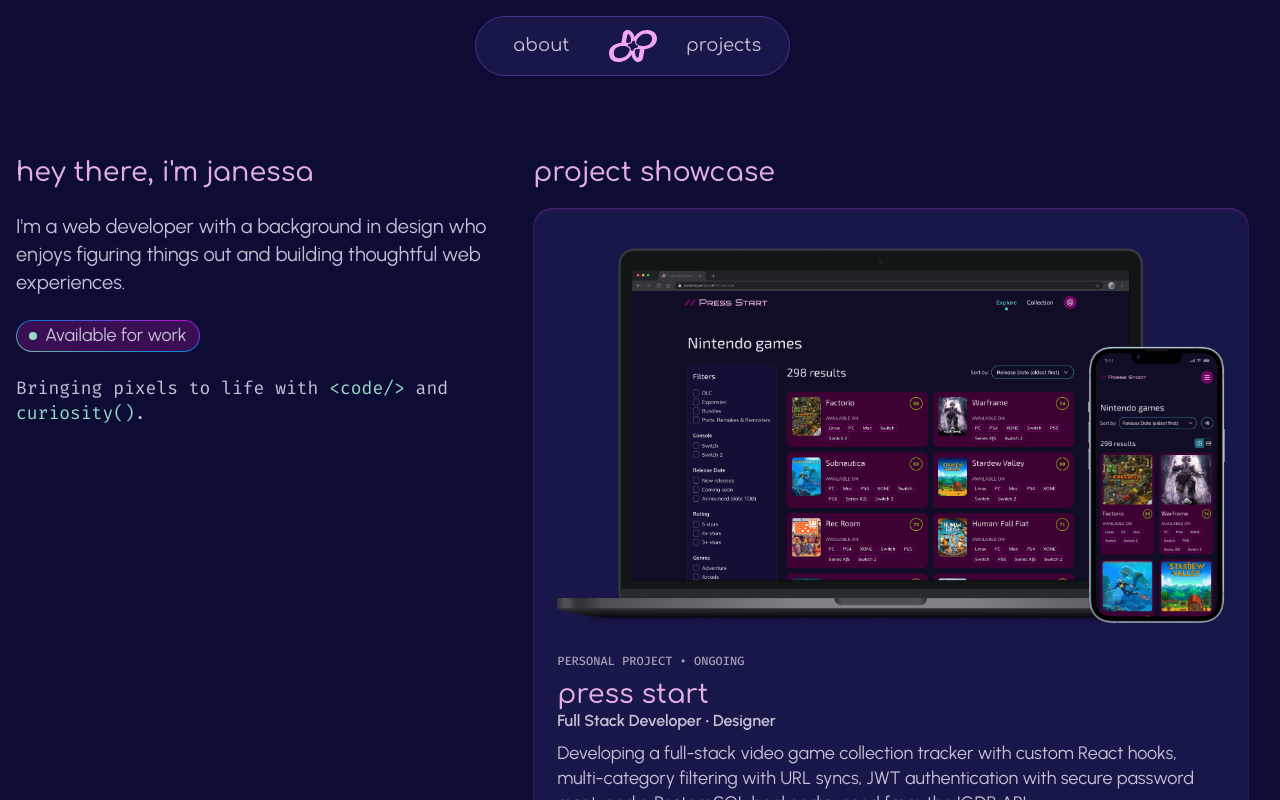
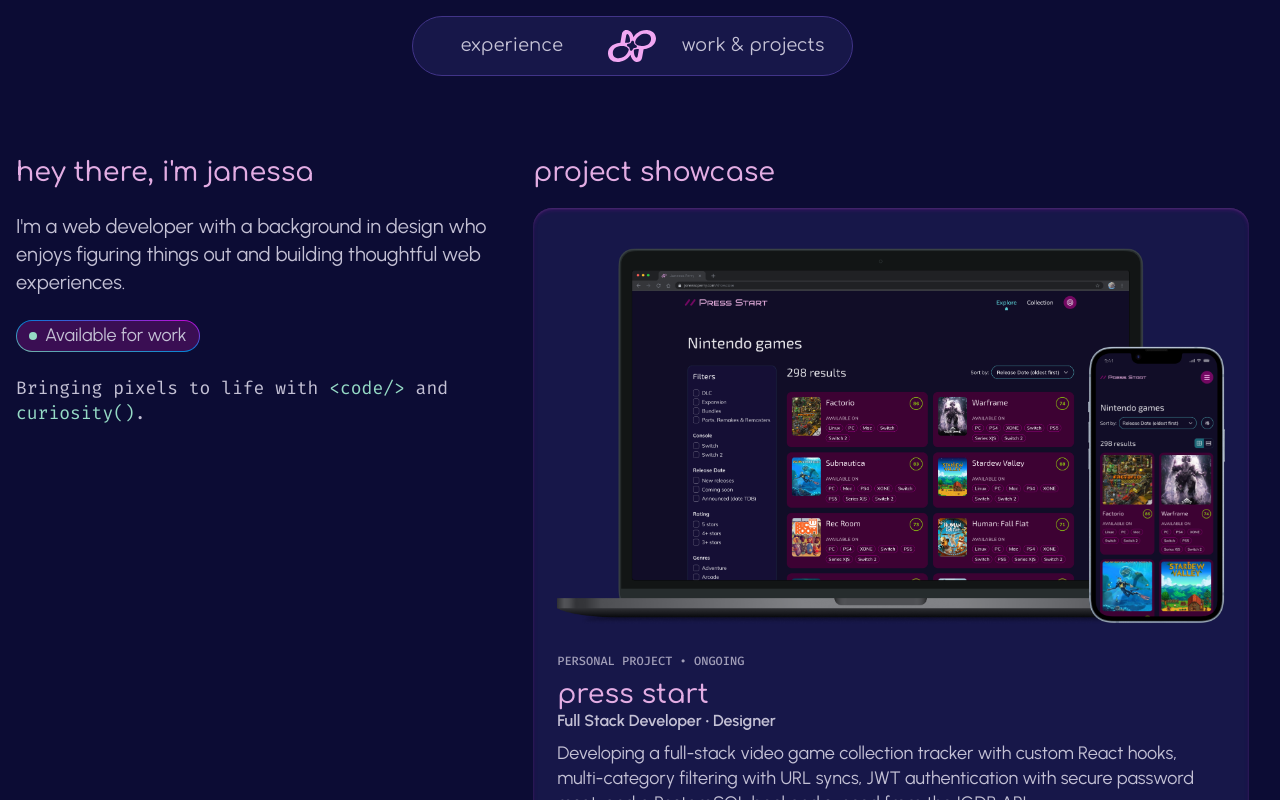
Before and after one commit to janessaperry/portfolio-vue, a Vue app: page / in a window 1280 px wide. Shown: the top 800 px of the page. Built offline with nearby package versions, Linux system fonts and the light colour scheme.

Commit message:
rename About to Experience: update routes, components, and styles for improved clarity and navigation

```diff
--- a/src/App.vue
+++ b/src/App.vue
@@ -6,11 +6,11 @@
 <template>
   <header>
     <nav>
-      <RouterLink to="/about" class="nav-link">About</RouterLink>
-      <RouterLink to="/" class="nav-link">
+      <RouterLink to="/experience" class="nav-link">Experience</RouterLink>
+      <RouterLink to="/" class="nav-link nav-link--logo">
         <img alt="JP logo" class="logo" src="@/assets/logos/jp-logo.svg" />
       </RouterLink>
-      <RouterLink to="/projects" class="nav-link">Projects</RouterLink>
+      <RouterLink to="/projects" class="nav-link">Work & Projects</RouterLink>
     </nav>
   </header>
 
@@ -52,7 +52,7 @@
 
 nav {
   display: grid;
-  grid-template-columns: 1fr 1fr 1fr;
+  grid-template-columns: 2fr 1fr 2fr;
   gap: 0.5rem;
   padding: 0.5rem 1rem;
   margin: 0 auto;
--- a/src/router/index.ts
+++ b/src/router/index.ts
@@ -11,12 +11,12 @@
       component: HomeView,
     },
     {
-      path: '/about',
-      name: 'about',
+      path: '/experience',
+      name: 'experience',
       // route level code-splitting
       // this generates a separate chunk (About.[hash].js) for this route
       // which is lazy-loaded when the route is visited.
-      component: () => import('../views/AboutView.vue'),
+      component: () => import('../views/ExperienceView.vue'),
     },
     {
       path: '/projects',
```
Also changed, not shown: src/views/ExperienceView.vue (renamed from src/views/AboutView.vue).
